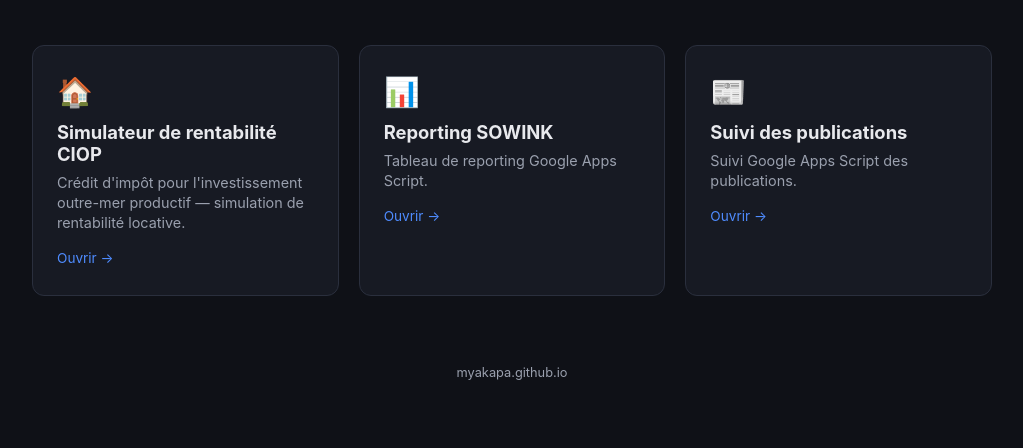
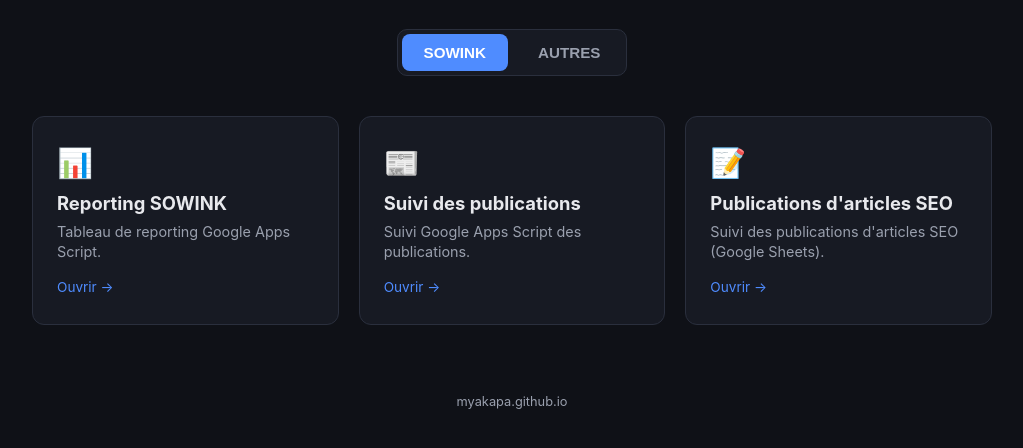
Before and after one commit to myakapa/myakapa.github.io, a plain HTML site: page index.html in a window 1280 px wide. Shown: the part 134-582 px from the top of the page, without its empty margins (128-1151 px from the left). Drawn offline with Linux system fonts and the light colour scheme.

Commit message:
Add files via upload

```diff
--- a/index.html
+++ b/index.html
@@ -28,7 +28,7 @@
   }
   header {
     text-align: center;
-    margin-bottom: 48px;
+    margin-bottom: 32px;
   }
   header h1 {
     font-size: 2rem;
@@ -39,12 +39,42 @@
     margin: 0;
     font-size: 1rem;
   }
+  .tabs {
+    display: flex;
+    gap: 8px;
+    background: var(--card-bg);
+    border: 1px solid var(--border);
+    border-radius: 10px;
+    padding: 4px;
+    margin-bottom: 40px;
+  }
+  .tab-btn {
+    border: none;
+    background: transparent;
+    color: var(--text-dim);
+    font-size: 0.95rem;
+    font-weight: 600;
+    padding: 10px 22px;
+    border-radius: 8px;
+    cursor: pointer;
+    transition: background 0.15s ease, color 0.15s ease;
+  }
+  .tab-btn:hover {
+    color: var(--text);
+  }
+  .tab-btn.active {
+    background: var(--accent);
+    color: #fff;
+  }
   .grid {
-        display: grid;
+    display: none;
     grid-template-columns: repeat(auto-fit, minmax(260px, 1fr));
     gap: 20px;
     width: 100%;
     max-width: 960px;
+  }
+  .grid.active {
+    display: grid;
   }
   a.card {
     display: block;
@@ -97,14 +127,12 @@
     <p>Tableaux de bord &amp; simulateurs</p>
   </header>
 
-  <div class="grid">
-    <a class="card" href="https://myakapa.github.io/simulateur-ciop/" target="_blank" rel="noopener">
-        <span class="icon">🏠</span>
-        <h2>Simulateur de rentabilité CIOP</h2>
-      <p>Crédit d'impôt pour l'investissement outre-mer productif — simulation de rentabilité locative.</p>
-        <span class="link">Ouvrir →</span>
-      </a>
+  <div class="tabs">
+    <button class="tab-btn active" data-tab="sowink">SOWINK</button>
+    <button class="tab-btn" data-tab="autres">AUTRES</button>
+  </div>
 
+  <div class="grid active" id="tab-sowink">
     <a class="card" href="https://script.google.com/macros/s/AKfycbwOnu90lJi1OXLx5VYmsXbGXP3Czm4Y3kOmKhwWvZ1oeMj7zxqjho4tJghULBpVGT40/exec" target="_blank" rel="noopener">
       <span class="icon">📊</span>
       <h2>Reporting SOWINK</h2>
@@ -118,10 +146,42 @@
       <p>Suivi Google Apps Script des publications.</p>
       <span class="link">Ouvrir →</span>
     </a>
+
+    <a class="card" href="https://docs.google.com/spreadsheets/d/1-ocYd0OBrjaWWRSHLiGPeDEhJzqpQBC4aKxiWg2Q0yw/edit?gid=0#gid=0" target="_blank" rel="noopener">
+      <span class="icon">📝</span>
+      <h2>Publications d'articles SEO</h2>
+      <p>Suivi des publications d'articles SEO (Google Sheets).</p>
+      <span class="link">Ouvrir →</span>
+    </a>
+  </div>
+
+  <div class="grid" id="tab-autres">
+    <a class="card" href="https://myakapa.github.io/simulateur-ciop/" target="_blank" rel="noopener">
+      <span class="icon">🏠</span>
+      <h2>Simulateur de rentabilité CIOP</h2>
+      <p>Crédit d'impôt pour l'investissement outre-mer productif — simulation de rentabilité locative.</p>
+      <span class="link">Ouvrir →</span>
+    </a>
   </div>
 
   <footer>
     <p>myakapa.github.io</p>
   </footer>
+
+  <script>
+    const buttons = document.querySelectorAll('.tab-btn');
+    const grids = {
+      sowink: document.getElementById('tab-sowink'),
+      autres: document.getElementById('tab-autres')
+    };
+    buttons.forEach(btn => {
+      btn.addEventListener('click', () => {
+        buttons.forEach(b => b.classList.remove('active'));
+        Object.values(grids).forEach(g => g.classList.remove('active'));
+        btn.classList.add('active');
+        grids[btn.dataset.tab].classList.add('active');
+      });
+    });
+  </script>
 </body>
 </html>
```
Lines whose indentation alone changed are shown as unchanged.
